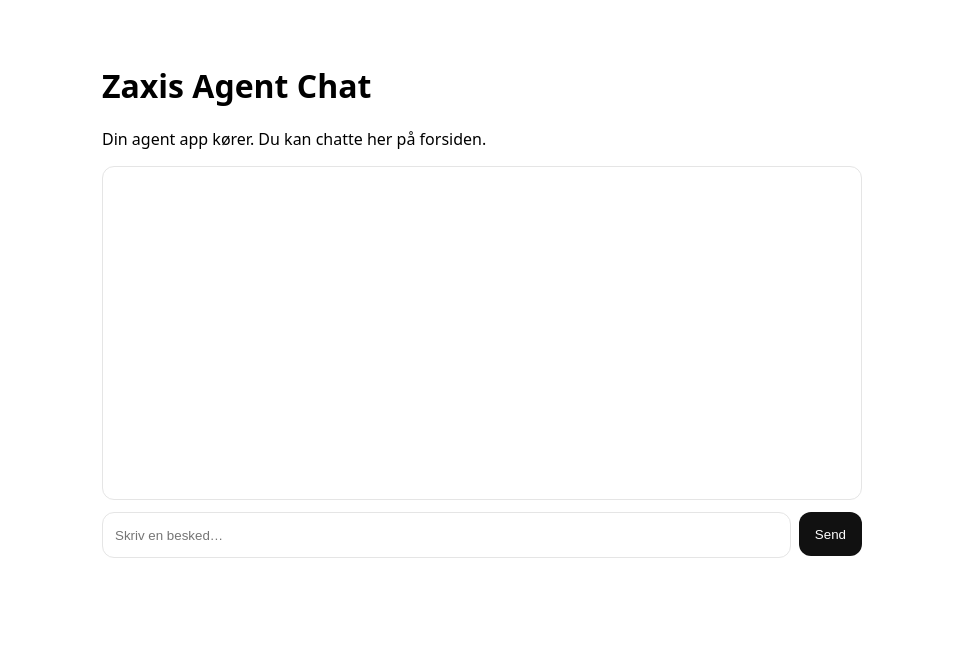
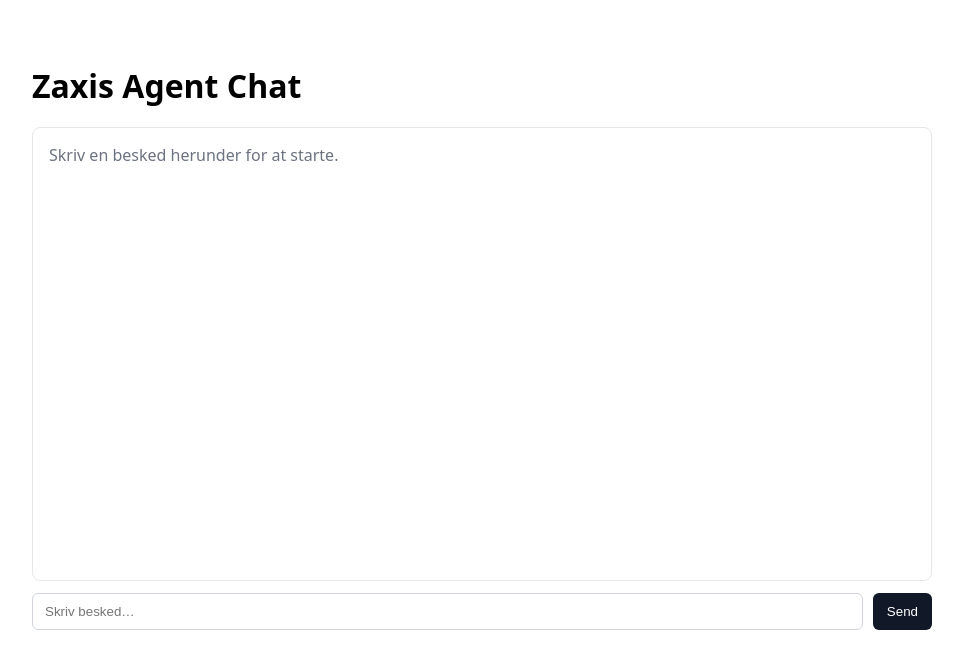
Before and after one commit to JacobHonore1/zaxis-agentchat, a Next.js app: page / in a window 1280 px wide. Shown: the top 668 px of the page, without its empty margins (158-1121 px from the left). Built offline with nearby package versions, Linux system fonts and the light colour scheme.

Commit message:
Update page.tsx

```diff
--- a/app/page.tsx
+++ b/app/page.tsx
@@ -1,118 +1,137 @@
 "use client";
 
-import { useState } from "react";
+import { useState, useRef, useEffect } from "react";
 
 type Msg = { role: "user" | "assistant"; content: string };
 
-export default function Home() {
+export default function ChatPage() {
   const [messages, setMessages] = useState<Msg[]>([]);
   const [input, setInput] = useState("");
   const [loading, setLoading] = useState(false);
   const [error, setError] = useState<string | null>(null);
 
-  async function send() {
-    if (!input.trim()) return;
+  const endRef = useRef<HTMLDivElement | null>(null);
+  useEffect(() => {
+    endRef.current?.scrollIntoView({ behavior: "smooth" });
+  }, [messages]);
 
-    // --- TypeScript fix: gør role til literal og sæt eksplicit arraytype ---
-    const nextMessages: Msg[] = [
-      ...messages,
-      { role: "user" as const, content: input },
-    ];
-    setMessages(nextMessages);
+  async function onSend(e: React.FormEvent) {
+    e.preventDefault();
+    setError(null);
+
+    const text = input.trim();
+    if (!text || loading) return;
+
+    // Tilføj brugerens besked lokalt
+    setMessages((prev) => [...prev, { role: "user", content: text }]);
     setInput("");
     setLoading(true);
-    setError(null);
 
     try {
       const res = await fetch("/api/chat", {
         method: "POST",
-        headers: { "content-type": "application/json" },
-        body: JSON.stringify({ messages: nextMessages }),
+        headers: { "Content-Type": "application/json" },
+        body: JSON.stringify({ message: text }), // <— matcher API-kontrakten
       });
-      if (!res.ok) throw new Error(await res.text());
 
-      const data: { reply: string } = await res.json();
+      const data = await res.json();
+      if (!res.ok || data?.error) {
+        throw new Error(data?.error || `Server error (${res.status})`);
+      }
 
-      // valgfrit: literal igen for konsistens (ikke strengt nødvendigt)
-      setMessages((cur) => [
-        ...cur,
-        { role: "assistant" as const, content: data.reply },
-      ]);
-    } catch (e: any) {
-      setError(e?.message ?? "Noget gik galt.");
+      const reply = (data?.reply ?? "").toString();
+      setMessages((prev) => [...prev, { role: "assistant", content: reply }]);
+    } catch (err: any) {
+      setError(err?.message || "Ukendt fejl fra serveren.");
     } finally {
       setLoading(false);
     }
   }
 
   return (
-    <main style={{ maxWidth: 760, margin: "40px auto", padding: "0 16px" }}>
-      <h1>Zaxis Agent Chat</h1>
-      <p>Din agent app kører. Du kan chatte her på forsiden.</p>
+    <div style={{ maxWidth: 900, margin: "40px auto", padding: "0 16px" }}>
+      <h1 style={{ fontSize: 32, fontWeight: 700, marginBottom: 20 }}>
+        Zaxis Agent Chat
+      </h1>
 
+      {/* Chat-vindue */}
       <div
         style={{
-          border: "1px solid #e5e5e5",
-          borderRadius: 12,
+          border: "1px solid #e5e7eb",
+          borderRadius: 8,
+          height: 420,
+          overflowY: "auto",
           padding: 16,
-          minHeight: 300,
-          display: "flex",
-          flexDirection: "column",
-          gap: 12,
           background: "#fff",
         }}
       >
+        {messages.length === 0 && (
+          <div style={{ color: "#6b7280" }}>
+            Skriv en besked herunder for at starte.
+          </div>
+        )}
+
         {messages.map((m, i) => (
           <div
-            key={i}
+            key={`${m.role}-${i}`}
             style={{
-              alignSelf: m.role === "user" ? "flex-end" : "flex-start",
-              background: m.role === "user" ? "#eef6ff" : "#f6f6f6",
-              border: "1px solid #e5e5e5",
-              padding: "8px 12px",
-              borderRadius: 12,
-              maxWidth: "85%",
-              whiteSpace: "pre-wrap",
+              marginBottom: 12,
+              background: m.role === "user" ? "#eaf3ff" : "#f9fafb",
+              border: "1px solid #e5e7eb",
+              borderRadius: 6,
+              padding: "8px 10px",
             }}
           >
-            <strong style={{ fontSize: 12, color: "#777" }}>
-              {m.role === "user" ? "Du" : "Assistent"}
-            </strong>
-            <div>{m.content}</div>
+            <strong>{m.role === "user" ? "Du" : "AI"}:</strong>{" "}
+            <span style={{ whiteSpace: "pre-wrap" }}>{m.content}</span>
           </div>
         ))}
+
+        {loading && (
+          <div style={{ color: "#6b7280" }}>AI skriver…</div>
+        )}
+
+        <div ref={endRef} />
       </div>
 
-      {error && <div style={{ marginTop: 12, color: "#c00" }}>Fejl: {error}</div>}
+      {/* Fejl */}
+      {error && (
+        <div style={{ color: "#dc2626", marginTop: 10 }}>
+          Fejl: {error}
+        </div>
+      )}
 
-      <div style={{ display: "flex", gap: 8, marginTop: 12 }}>
+      {/* Input */}
+      <form onSubmit={onSend} style={{ display: "flex", gap: 10, marginTop: 12 }}>
         <input
+          type="text"
+          placeholder="Skriv besked…"
           value={input}
           onChange={(e) => setInput(e.target.value)}
-          placeholder="Skriv en besked…"
+          disabled={loading}
           style={{
             flex: 1,
-            height: 44,
-            borderRadius: 12,
-            border: "1px solid #e5e5e5",
-            padding: "0 12px",
+            padding: "10px 12px",
+            border: "1px solid #d1d5db",
+            borderRadius: 6,
+            outline: "none",
           }}
         />
         <button
-          onClick={send}
-          disabled={loading}
+          type="submit"
+          disabled={loading || input.trim().length === 0}
           style={{
-            height: 44,
-            padding: "0 16px",
-            borderRadius: 12,
-            background: "#111",
+            background: "#111827",
             color: "#fff",
             border: "none",
+            borderRadius: 6,
+            padding: "10px 14px",
+            cursor: loading ? "not-allowed" : "pointer",
           }}
         >
           {loading ? "Sender…" : "Send"}
         </button>
-      </div>
-    </main>
+      </form>
+    </div>
   );
 }
```
